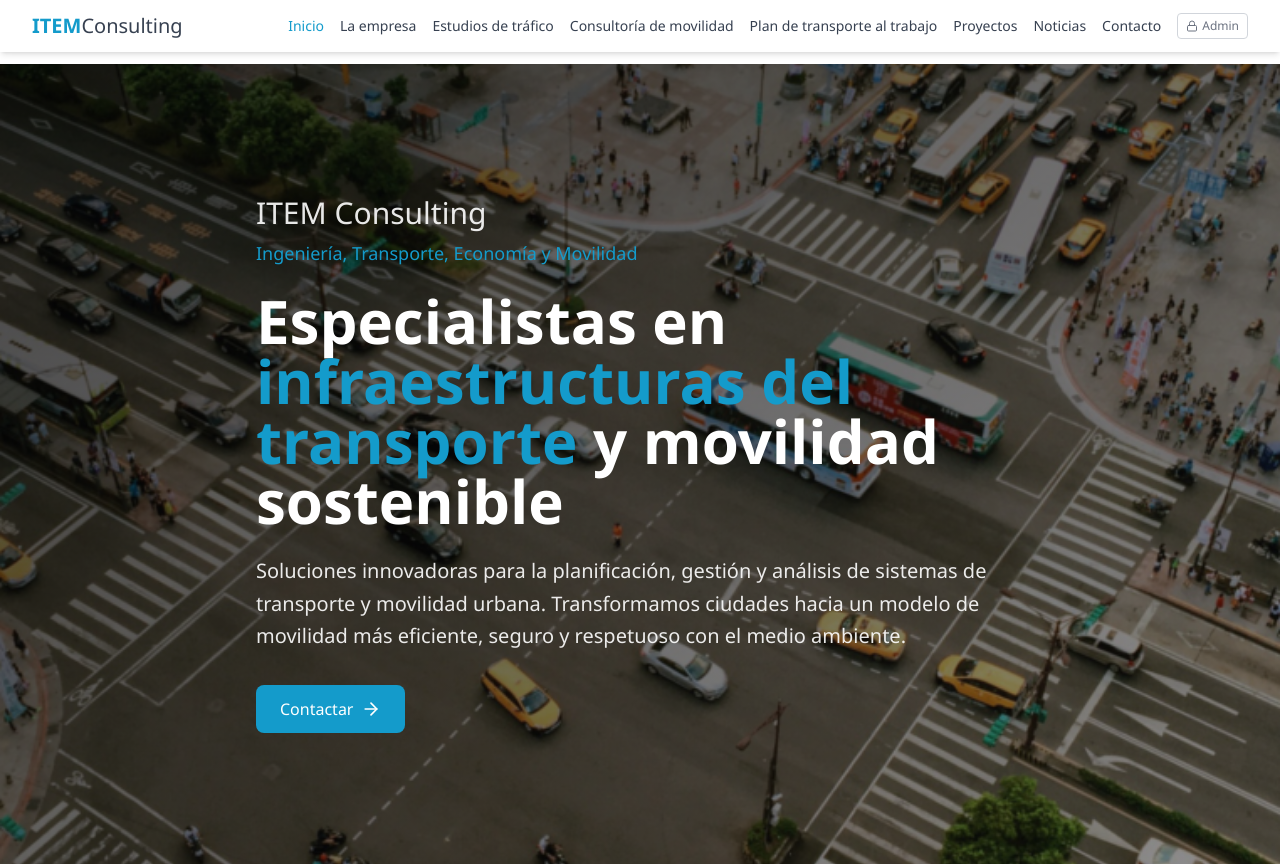
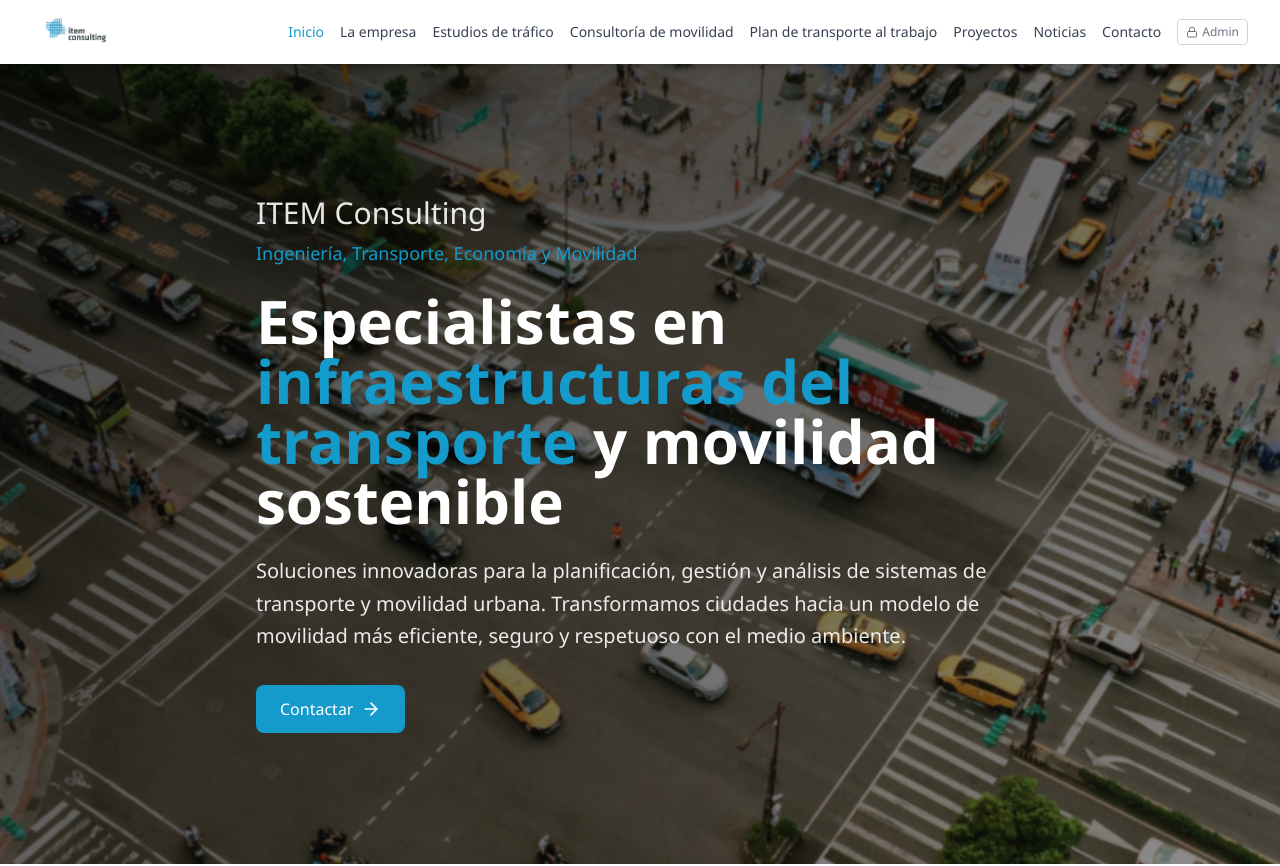
Before and after one commit to direccionITEM/ITEM_Consulting, a React (Vite) app: page / in a window 1280 px wide. Shown: the top 866 px of the page. Built offline with nearby package versions, Linux system fonts and the light colour scheme.

Commit message:
Update Layout.tsx

```diff
--- a/src/components/Layout.tsx
+++ b/src/components/Layout.tsx
@@ -80,9 +80,11 @@ export default function Layout({ children, isAuthenticated, onLogin, onLogout }:
           <div className="flex items-center justify-between">
             {/* Logo */}
             <Link to="/" className="flex items-center gap-2">
-              <div className="font-bold text-xl text-item-blue">
-                ITEM<span className="font-light text-gray-700">Consulting</span>
-              </div>
+              <img
+                src="/images/logo.png"
+                alt="Mi Empresa"
+                className="h-10 w-auto"
+              />
             </Link>
 
             {/* Desktop Navigation */}
```
